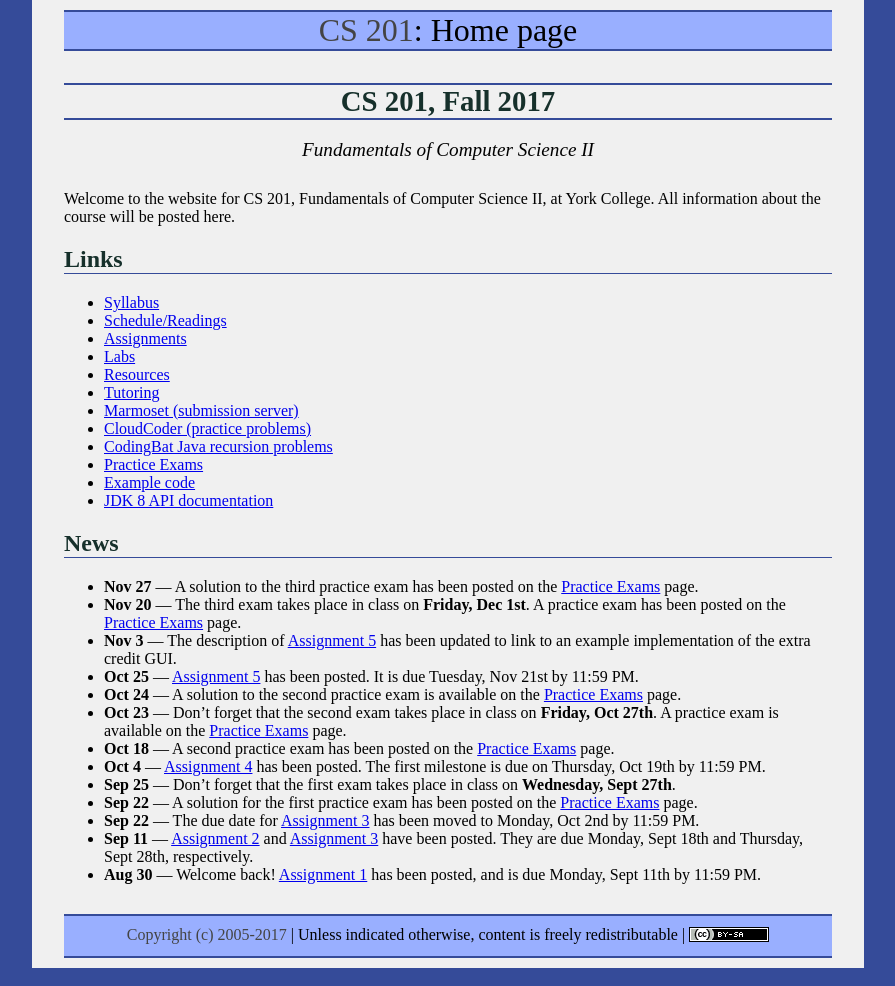
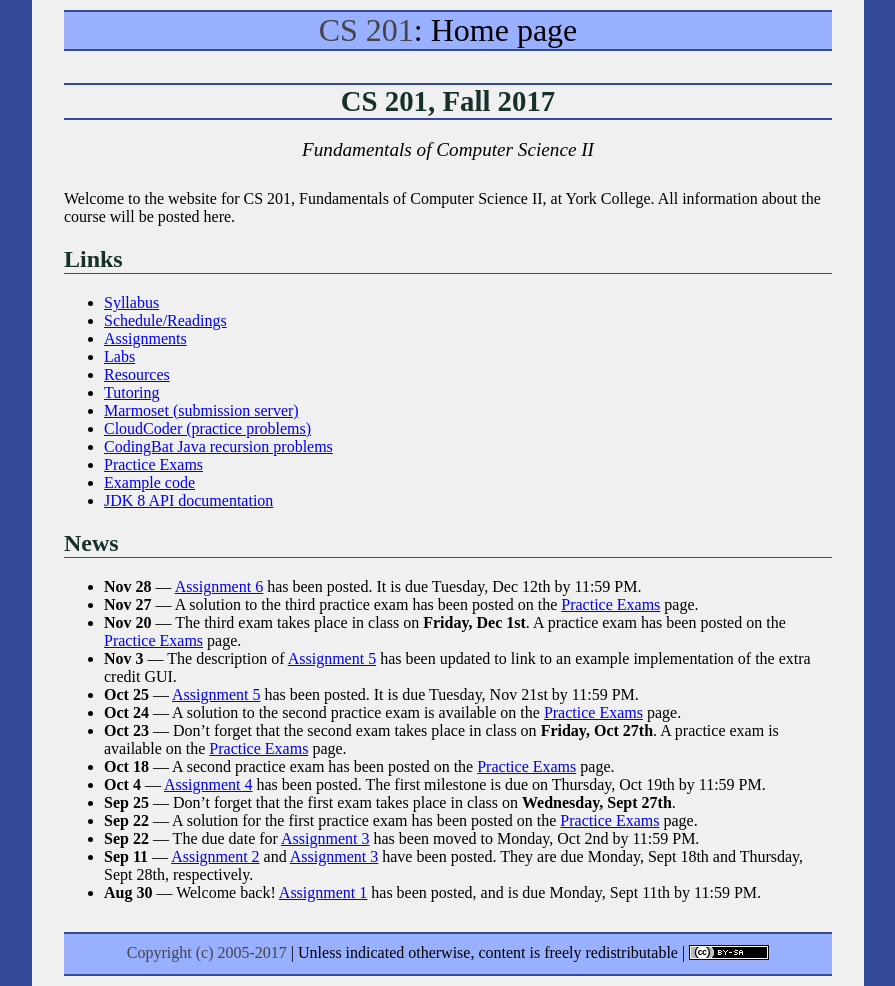
Before and after one commit to ycpcs/cs201-fall2017, a Jekyll site: the page built from index.md, in a window 1280 px wide. Shown: the whole page, without its empty margins (192-1087 px from the left). Built offline with Jekyll 4.4.1, drawn with Linux system fonts in a browser that asks for light colours.

Commit message:
creating assign06

```diff
--- a/index.md
+++ b/index.md
@@ -26,6 +26,7 @@ Welcome to the website for CS 201, Fundamentals of Computer Science II, at York
 
 ## News
 
+* **Nov 28** &mdash; [Assignment 6](assign/assign06.html) has been posted.  It is due Tuesday, Dec 12th by 11:59 PM.
 * **Nov 27** &mdash; A solution to the third practice exam has been posted on the [Practice Exams](practice/index.html) page.
 * **Nov 20** &mdash; The third exam takes place in class on **Friday, Dec 1st**.  A practice exam has been posted on the [Practice Exams](practice/index.html) page.
 * **Nov 3** &mdash; The description of [Assignment 5](assign/assign05.html) has been updated to link to an example implementation of the extra credit GUI.
```
Also changed, not shown: assign/index.md (+1 -0 lines).
